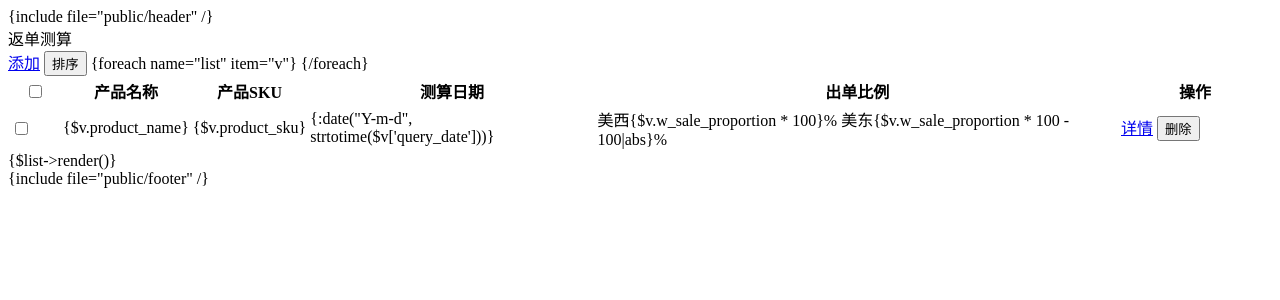
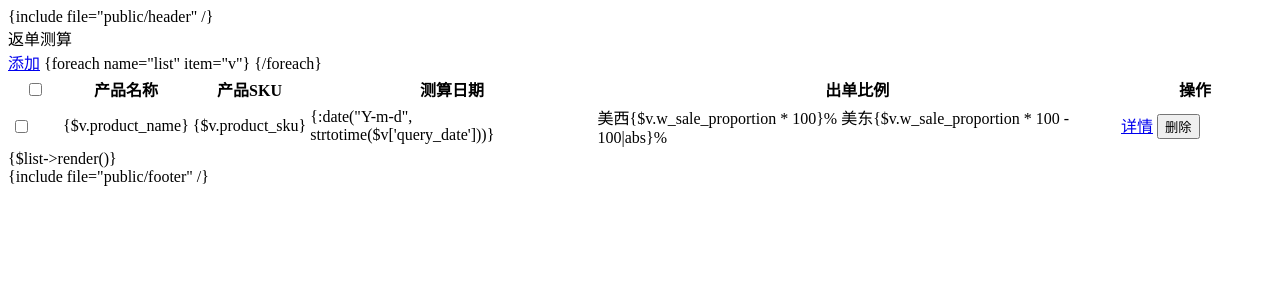
Before and after one commit to hahah7307/mugroup-store, a PHP site: page /DbName/application/Manage/view/store/index.php in a window 1280 px wide. Shown: the top 300 px of the page. Run offline with PHP 8.4, Linux system fonts and the light colour scheme.

Commit message:
返单测算3-1(关闭列表显示，隐藏排序按钮)

```diff
--- a/application/Manage/controller/StoreController.php
+++ b/application/Manage/controller/StoreController.php
@@ -28,6 +28,9 @@
         if ($keyword) {
             $where['title'] = ['like', '%' . $keyword . '%'];
         }
+
+        // 临时不显示
+        $where['created_at'] = ['elt', '2023-12-00 00:00:00'];
 
         // 核价列表
         $list = new StoreModel;
--- a/application/Manage/view/store/index.php
+++ b/application/Manage/view/store/index.php
@@ -33,7 +33,7 @@
 
         <div class="layui-form">
             <a class="layui-btn" href="{:url('add')}">添加</a>
-            <button class="layui-btn layui-btn-normal" lay-submit lay-filter="Sort">排序</button>
+<!--            <button class="layui-btn layui-btn-normal" lay-submit lay-filter="Sort">排序</button>-->
             <table class="layui-table">
                 <colgroup>
                     <col width="50">
```
